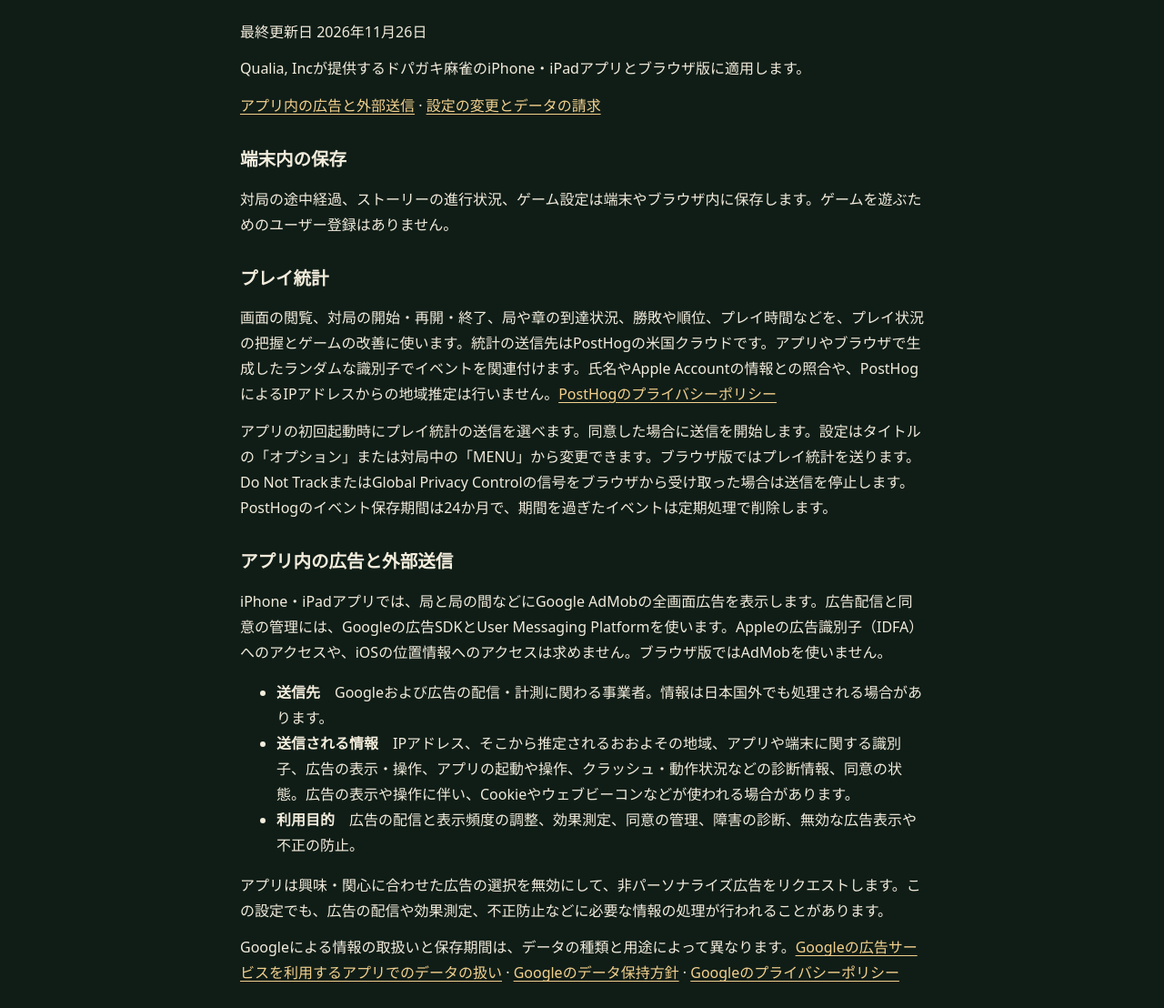
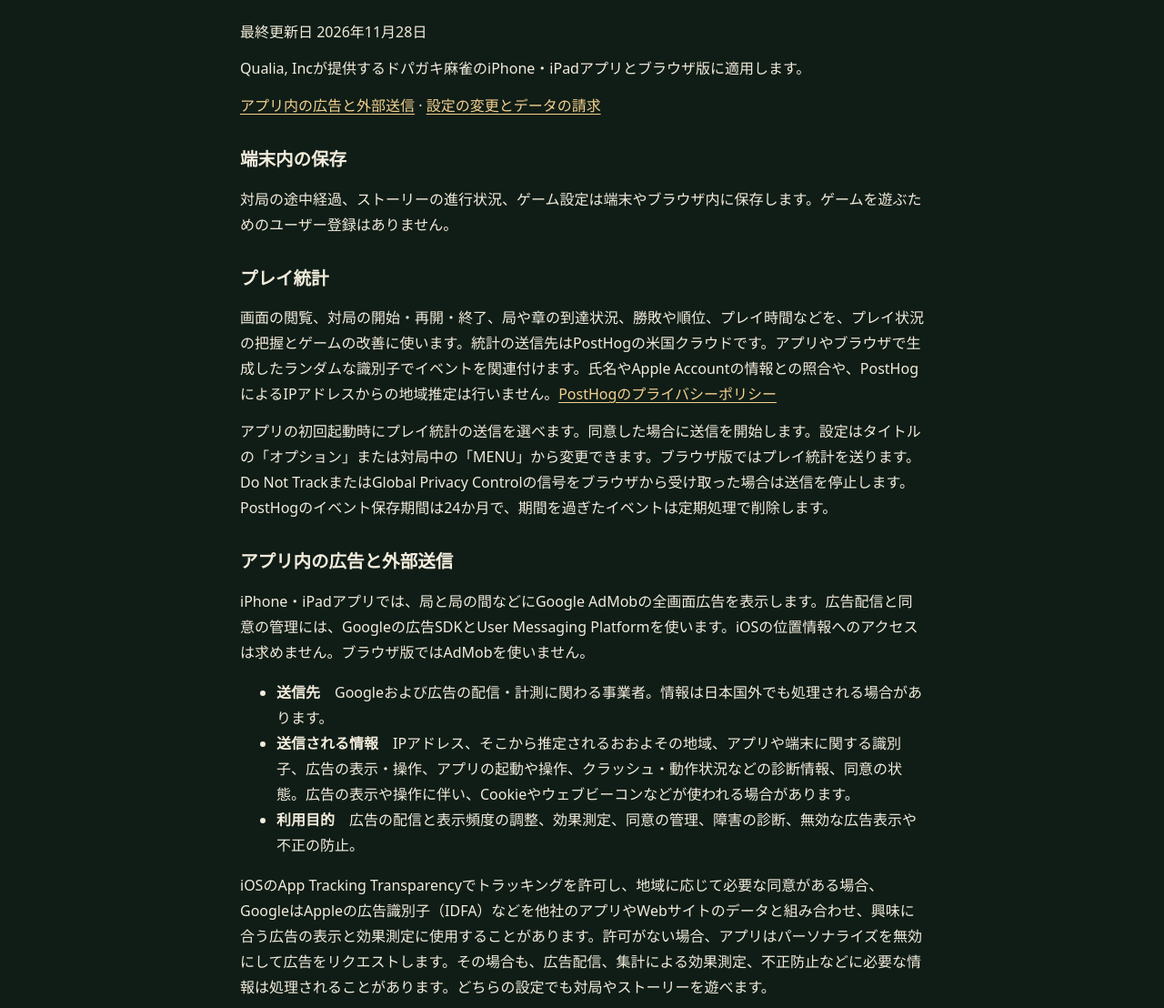
Before and after one commit to qualiatokyoltd/my-public-documents, a plain HTML site: page dopagaki-mahjong/privacy-policy/index.html in a window 1280 px wide. Shown: the part 151-1259 px from the top of the page at 91% size. Drawn offline with Linux system fonts and the light colour scheme.

Commit message:
Update Dopagaki Mahjong ad tracking disclosure

```diff
--- a/dopagaki-mahjong/privacy-policy/index.html
+++ b/dopagaki-mahjong/privacy-policy/index.html
@@ -10,7 +10,7 @@
   <header><a href="https://dopagaki-mahjong.pages.dev/">ドパガキ麻雀</a><a href="../support/">サポート</a></header>
   <main>
     <h1>プライバシーポリシー</h1>
-    <p>最終更新日 <time datetime="2026-11-26">2026年11月26日</time></p>
+    <p>最終更新日 <time datetime="2026-11-28">2026年11月28日</time></p>
     <p>Qualia, Incが提供するドパガキ麻雀のiPhone・iPadアプリとブラウザ版に適用します。</p>
     <p><a href="#ads">アプリ内の広告と外部送信</a> · <a href="#privacy-choices">設定の変更とデータの請求</a></p>
 
@@ -22,18 +22,19 @@
     <p>アプリの初回起動時にプレイ統計の送信を選べます。同意した場合に送信を開始します。設定はタイトルの「オプション」または対局中の「MENU」から変更できます。ブラウザ版ではプレイ統計を送ります。Do Not TrackまたはGlobal Privacy Controlの信号をブラウザから受け取った場合は送信を停止します。PostHogのイベント保存期間は24か月で、期間を過ぎたイベントは定期処理で削除します。</p>
 
     <h2 id="ads">アプリ内の広告と外部送信</h2>
-    <p>iPhone・iPadアプリでは、局と局の間などにGoogle AdMobの全画面広告を表示します。広告配信と同意の管理には、Googleの広告SDKとUser Messaging Platformを使います。Appleの広告識別子（IDFA）へのアクセスや、iOSの位置情報へのアクセスは求めません。ブラウザ版ではAdMobを使いません。</p>
+    <p>iPhone・iPadアプリでは、局と局の間などにGoogle AdMobの全画面広告を表示します。広告配信と同意の管理には、Googleの広告SDKとUser Messaging Platformを使います。iOSの位置情報へのアクセスは求めません。ブラウザ版ではAdMobを使いません。</p>
     <ul>
       <li><strong>送信先</strong>　Googleおよび広告の配信・計測に関わる事業者。情報は日本国外でも処理される場合があります。</li>
       <li><strong>送信される情報</strong>　IPアドレス、そこから推定されるおおよその地域、アプリや端末に関する識別子、広告の表示・操作、アプリの起動や操作、クラッシュ・動作状況などの診断情報、同意の状態。広告の表示や操作に伴い、Cookieやウェブビーコンなどが使われる場合があります。</li>
       <li><strong>利用目的</strong>　広告の配信と表示頻度の調整、効果測定、同意の管理、障害の診断、無効な広告表示や不正の防止。</li>
     </ul>
-    <p>アプリは興味・関心に合わせた広告の選択を無効にして、非パーソナライズ広告をリクエストします。この設定でも、広告の配信や効果測定、不正防止などに必要な情報の処理が行われることがあります。</p>
+    <p>iOSのApp Tracking Transparencyでトラッキングを許可し、地域に応じて必要な同意がある場合、GoogleはAppleの広告識別子（IDFA）などを他社のアプリやWebサイトのデータと組み合わせ、興味に合う広告の表示と効果測定に使用することがあります。許可がない場合、アプリはパーソナライズを無効にして広告をリクエストします。その場合も、広告配信、集計による効果測定、不正防止などに必要な情報は処理されることがあります。どちらの設定でも対局やストーリーを遊べます。</p>
     <p>Googleによる情報の取扱いと保存期間は、データの種類と用途によって異なります。<a href="https://policies.google.com/technologies/partner-sites?hl=ja">Googleの広告サービスを利用するアプリでのデータの扱い</a> · <a href="https://policies.google.com/technologies/retention?hl=ja">Googleのデータ保持方針</a> · <a href="https://policies.google.com/privacy?hl=ja">Googleのプライバシーポリシー</a></p>
 
     <h2 id="privacy-choices">設定の変更とデータの請求</h2>
     <ul>
       <li><strong>広告の同意設定</strong>　タイトルの「オプション」または対局中の「MENU」から「広告設定・広告を削除」を開きます。地域などに応じて「広告のプライバシー設定」が表示される場合は、そこで同意内容を変更できます。広告削除の購入が有効な場合、アプリは新たな広告の読み込みと表示を停止します。</li>
+      <li><strong>トラッキングの許可</strong>　iPhone・iPadの「設定」→「プライバシーとセキュリティ」→「トラッキング」で、ドパガキ麻雀への許可をいつでも変更できます。</li>
       <li><strong>プレイ統計</strong>　アプリの「オプション」または対局中の「MENU」で「プレイ統計を送る」をオフにすると、その後のプレイ統計の送信を停止します。</li>
       <li><strong>確認・削除など</strong>　当社が取り扱うデータの開示・訂正・削除・利用停止などのご相談は、<a href="../support/#contact">サポート窓口</a>で受け付けます。統計はランダムな識別子で保持しているため、お問い合わせの内容から対象の記録を特定できない場合があります。Googleが管理するデータの確認や削除の方法は、<a href="https://policies.google.com/privacy?hl=ja#infochoices">Googleのプライバシー管理方法</a>をご覧ください。</li>
     </ul>
```
